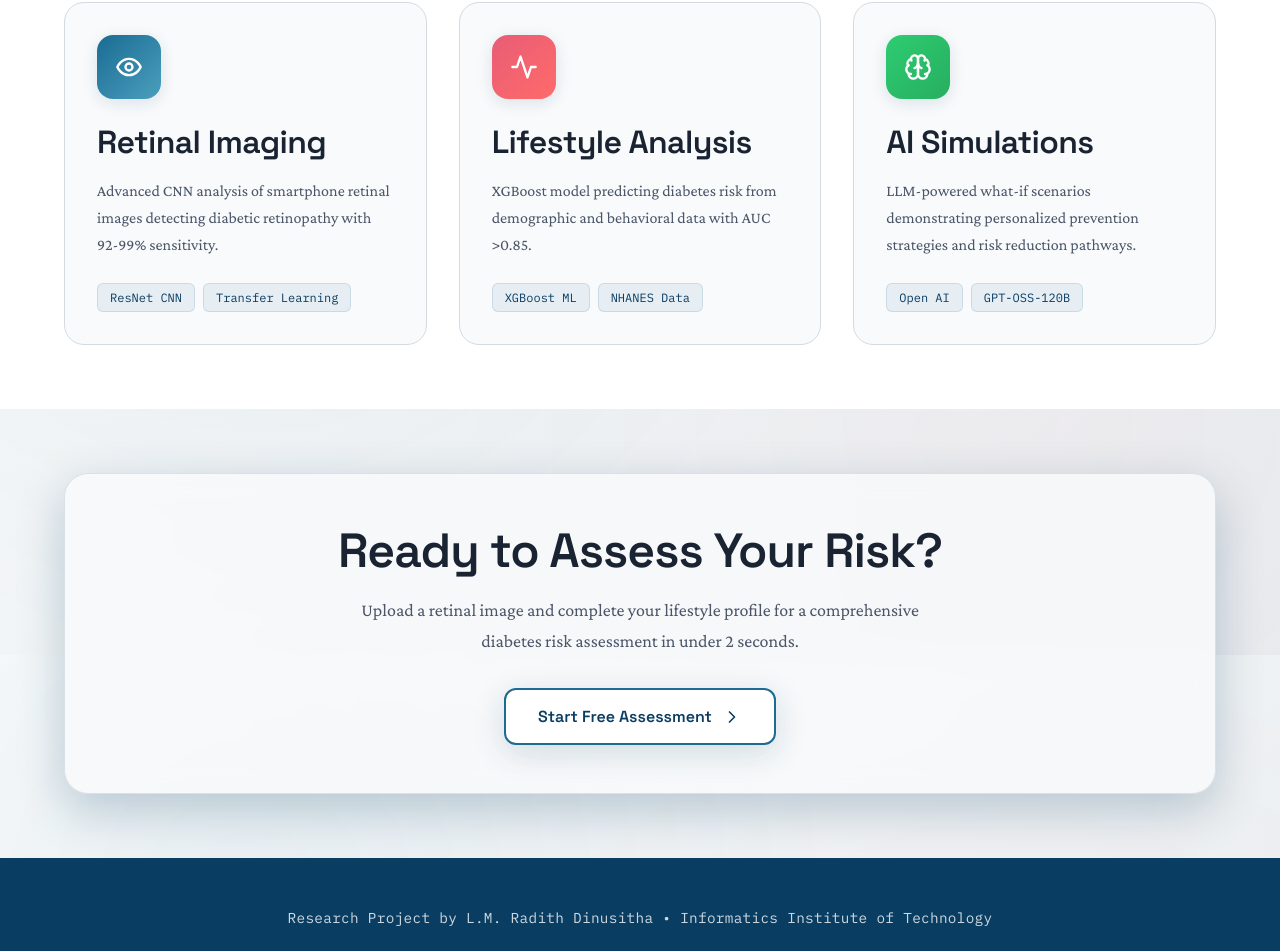
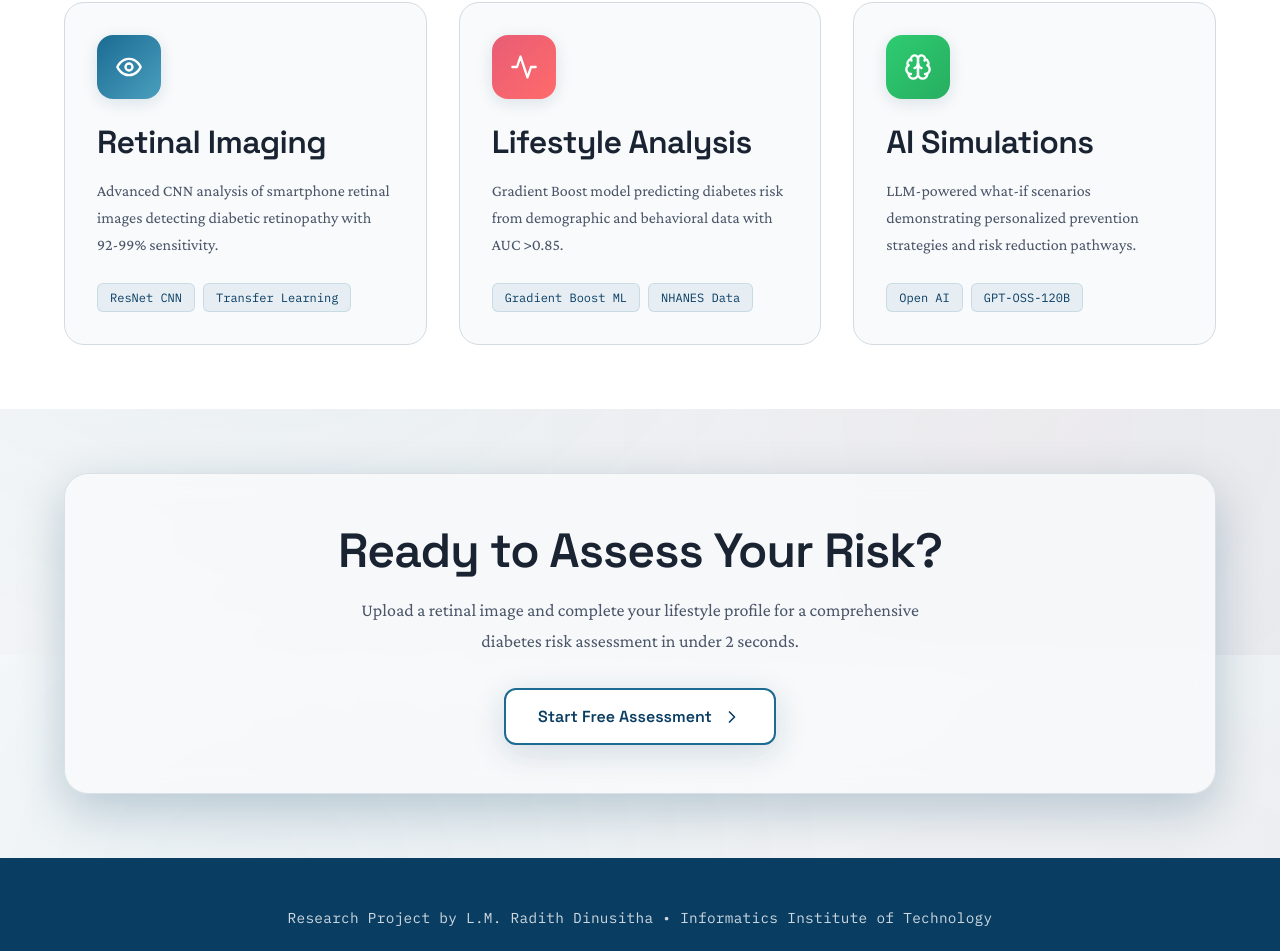
Before and after one commit to CodeWithNed/diabetics_pred, a React (Vite) app in the folder frontend/: page / in a window 1280 px wide. Shown: the part 945-1896 px from the top of the page. Built offline with nearby package versions, Linux system fonts and the light colour scheme; no server answers.

Commit message:
xgboost to gradient boost

```diff
--- a/frontend/src/pages/HomePage.jsx
+++ b/frontend/src/pages/HomePage.jsx
@@ -136,11 +136,11 @@ function HomePage() {
               </div>
               <h3>Lifestyle Analysis</h3>
               <p>
-                XGBoost model predicting diabetes risk from demographic and
+                Gradient Boost model predicting diabetes risk from demographic and
                 behavioral data with AUC &gt;0.85.
               </p>
               <div className="feature-tech">
-                <span className="tech-tag">XGBoost ML</span>
+                <span className="tech-tag">Gradient Boost ML</span>
                 <span className="tech-tag">NHANES Data</span>
               </div>
             </motion.div>
```
